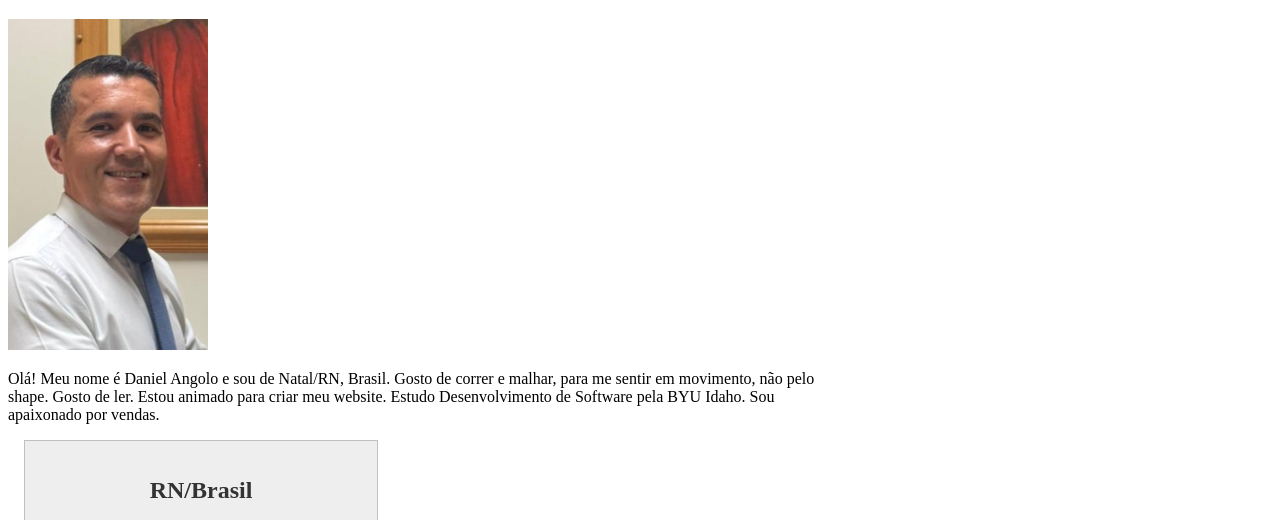
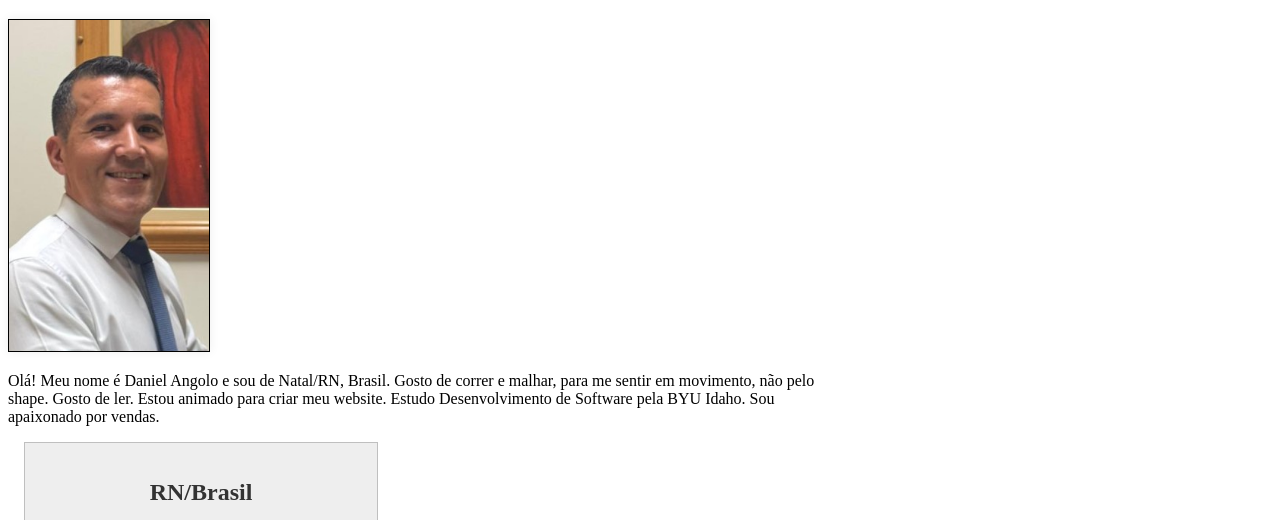
Before and after one commit to angolodev-ctrl/wdd130, a plain HTML site: page index.html in a window 1280 px wide. Shown: the part 205-725 px from the top of the page. Drawn offline with Linux system fonts and the light colour scheme.

Commit message:
corrigido css

```diff
--- a/estilos/estilos.css
+++ b/estilos/estilos.css
@@ -20,9 +20,9 @@ main {
 main img {
     max-width: 840px;
     height: auto;
-    border: rgba(0 0 0 / 0.2);
+    border: 1px solid black;
     padding: 0%;
-    box-shadow: #eee;
+    box-shadow: 0 0 10px #eee;
 }
 
 aside {
```
